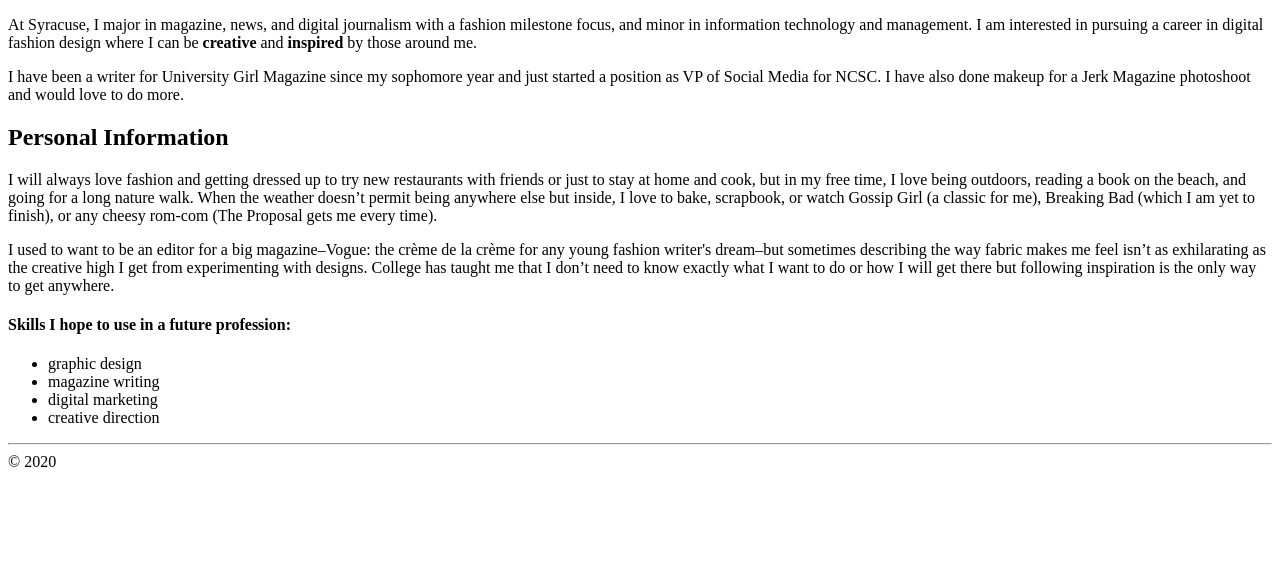
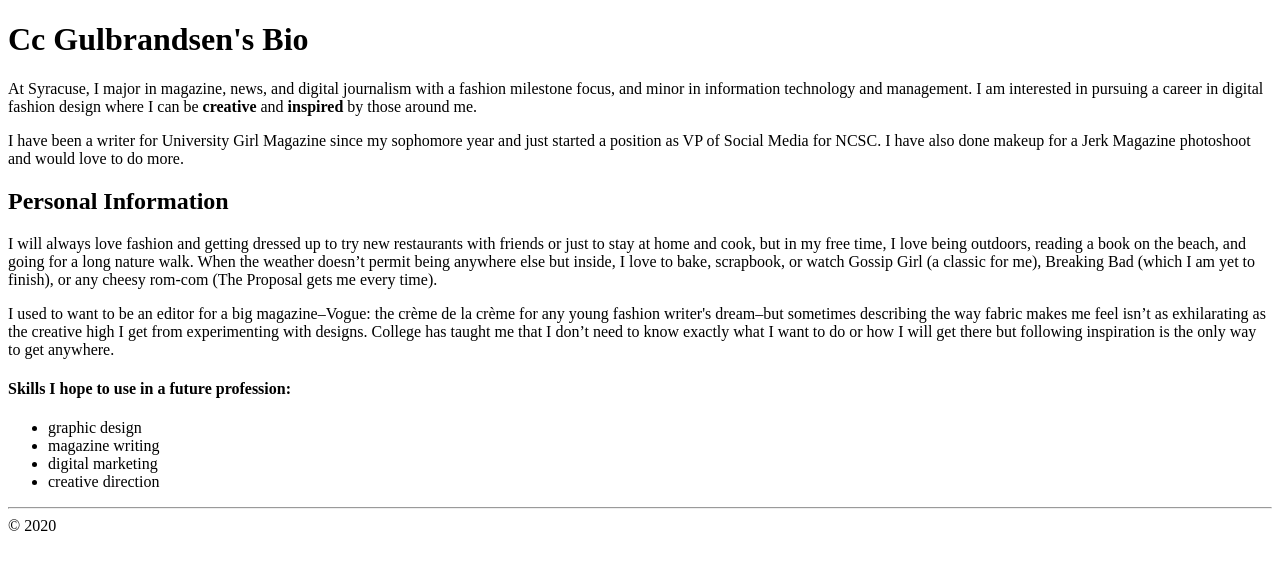
Before and after one commit to ccgulbrandsen/ist263, a plain HTML site: page lab02/gulbrandsenbiocopy.html in a window 1280 px wide. Drawn offline with Linux system fonts and the light colour scheme.

Commit message:
Update gulbrandsenbiocopy.html

```diff
--- a/lab02/gulbrandsenbiocopy.html
+++ b/lab02/gulbrandsenbiocopy.html
@@ -3,6 +3,7 @@
         <head>
             <meta charset="utf-8">
             <title>Gulbrandsen Bio</title>
+            <h1>Cc Gulbrandsen's Bio</h1>
 
         </head>
         <body>
```
